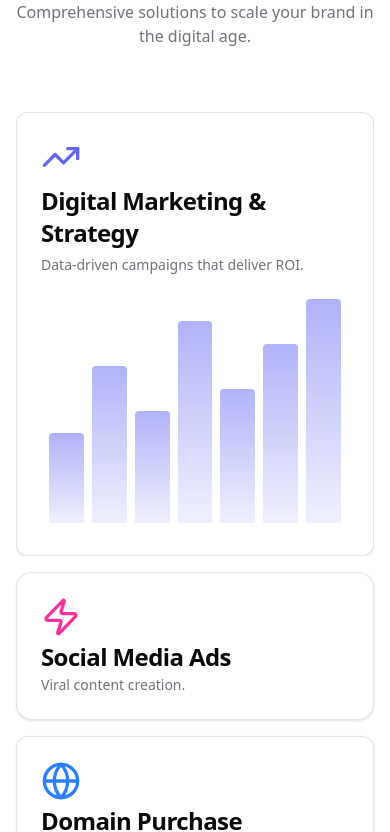
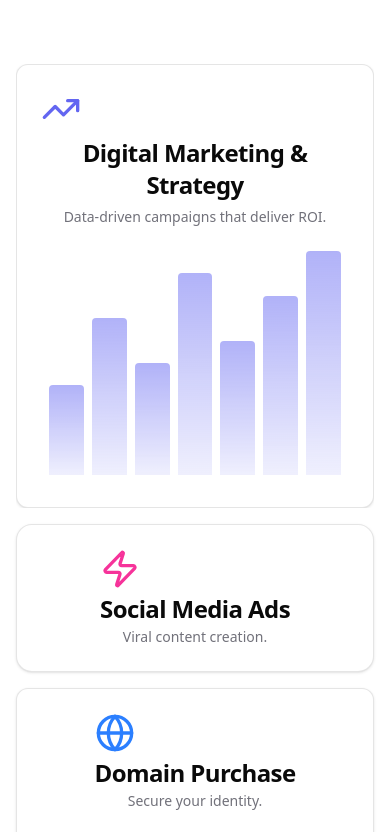
Before and after one commit to mohdajnas/sociup-agency, a Next.js app: page / in a window 390 px wide. Shown: the part 992-1824 px from the top of the page. Built offline with nearby package versions, Linux system fonts and the light colour scheme; grey boxes are pictures that could not be loaded.

Commit message:
mobile view

```diff
--- a/src/components/sections/About.tsx
+++ b/src/components/sections/About.tsx
@@ -5,7 +5,7 @@ import { Button } from "@/components/ui/button";
 
 const About = () => {
     return (
-        <section id="about" className="container mx-auto px-4 py-24">
+        <section id="about" className="container mx-auto px-4 py-12 md:py-24">
             <div className="grid grid-cols-1 md:grid-cols-2 gap-16 items-center">
 
                 <motion.div
@@ -31,6 +31,7 @@ const About = () => {
                     whileInView={{ opacity: 1, x: 0 }}
                     viewport={{ once: true }}
                     transition={{ duration: 0.6, delay: 0.2 }}
+                    className="flex flex-col items-center text-center md:items-start md:text-left"
                 >
                     <h2 className="text-4xl font-bold tracking-tighter sm:text-5xl mb-6">
                         We are the architects of the new digital reality.
@@ -42,7 +43,7 @@ const About = () => {
                         We believe in the power of design to evoke emotion and the precision of code to deliver performance. Our mission is direct: to build brands that are impossible to ignore.
                     </p>
 
-                    <div className="flex gap-8">
+                    <div className="flex gap-8 justify-center md:justify-start">
                         <div>
                             <div className="text-3xl font-bold text-primary">50+</div>
                             <div className="text-sm text-muted-foreground">Projects Delivered</div>
--- a/src/components/sections/Contact.tsx
+++ b/src/components/sections/Contact.tsx
@@ -8,7 +8,7 @@ export default function Contact() {
     const [focused, setFocused] = useState<string | null>(null);
 
     return (
-        <section id="contact" className="container mx-auto px-4 py-24 min-h-[600px] flex items-center justify-center">
+        <section id="contact" className="container mx-auto px-4 py-12 md:py-24 min-h-[600px] flex items-center justify-center">
             <motion.div
                 initial={{ opacity: 0, y: 40 }}
                 whileInView={{ opacity: 1, y: 0 }}
--- a/src/components/sections/Hiring.tsx
+++ b/src/components/sections/Hiring.tsx
@@ -25,7 +25,7 @@ export default function Hiring() {
     };
 
     return (
-        <section className="py-24 px-4 bg-muted/30">
+        <section className="py-12 md:py-24 px-4 bg-muted/30">
             <div className="container mx-auto flex flex-col items-center">
 
                 {/* Cleaner Toggle Implementation */}
--- a/src/components/sections/Process.tsx
+++ b/src/components/sections/Process.tsx
@@ -33,7 +33,7 @@ const steps = [
 
 const Process = () => {
     return (
-        <section id="process" className="container mx-auto px-4 py-24 bg-muted/30">
+        <section id="process" className="container mx-auto px-4 py-12 md:py-24 bg-muted/30">
             <div className="mb-16 flex flex-col items-center text-center">
                 <motion.h2
                     initial={{ opacity: 0, y: 20 }}
@@ -67,7 +67,7 @@ const Process = () => {
                             <div className="absolute top-0 right-0 p-8 opacity-10 font-black text-9xl group-hover:opacity-20 transition-opacity select-none">
                                 {step.order}
                             </div>
-                            <CardContent className="p-8 flex flex-col items-start h-full">
+                            <CardContent className="p-8 flex flex-col items-center text-center md:items-start md:text-left h-full">
                                 <div className="mb-6 rounded-full bg-primary/10 p-3 text-primary group-hover:scale-110 transition-transform">
                                     <step.icon className="h-6 w-6" />
                                 </div>
--- a/src/components/sections/Services.tsx
+++ b/src/components/sections/Services.tsx
@@ -29,7 +29,7 @@ const DomainCard = () => {
     };
 
     return (
-        <Card className="h-full glass-card hover:border-primary/50 transition-colors duration-500 flex flex-col">
+        <Card className="h-full glass-card hover:border-primary/50 transition-colors duration-500 flex flex-col items-center text-center md:items-start md:text-left">
             <CardHeader>
                 <div className="mb-2 h-10 w-10 text-blue-500">
                     <Globe className="h-full w-full" />
@@ -85,7 +85,7 @@ const DomainCard = () => {
 
 const Services = () => {
     return (
-        <section id="services" className="container mx-auto px-4 py-24">
+        <section id="services" className="container mx-auto px-4 py-12 md:py-24">
             <div className="mb-16 flex flex-col items-center text-center">
                 <motion.h2
                     initial={{ opacity: 0, y: 20 }}
@@ -115,7 +115,7 @@ const Services = () => {
                     transition={{ duration: 0.5 }}
                     className="group relative md:col-span-2 md:row-span-1 overflow-hidden"
                 >
-                    <Card className="h-full glass-card hover:border-primary/50 transition-colors duration-500">
+                    <Card className="h-full glass-card hover:border-primary/50 transition-colors duration-500 items-center text-center md:items-start md:text-left">
                         <CardHeader>
                             <div className="mb-2 h-10 w-10 text-primary">
                                 <TrendingUp className="h-full w-full" />
@@ -148,7 +148,7 @@ const Services = () => {
                     transition={{ duration: 0.5, delay: 0.1 }}
                     className="group md:col-span-1 md:row-span-2 h-full"
                 >
-                    <Card className="h-full glass-card hover:border-primary/50 transition-colors duration-500 flex flex-col overflow-hidden rounded-2xl">
+                    <Card className="h-full glass-card hover:border-primary/50 transition-colors duration-500 flex flex-col overflow-hidden rounded-2xl items-center text-center md:items-start md:text-left">
                         <CardHeader>
                             <div className="mb-2 h-10 w-10 text-pink-500">
                                 <Zap className="h-full w-full" />
@@ -199,7 +199,7 @@ const Services = () => {
                     transition={{ duration: 0.5, delay: 0.3 }}
                     className="group md:col-span-1 md:row-span-1"
                 >
-                    <Card className="h-full glass-card hover:border-primary/50 transition-colors duration-500">
+                    <Card className="h-full glass-card hover:border-primary/50 transition-colors duration-500 items-center text-center md:items-start md:text-left">
                         <CardHeader>
                             <div className="mb-2 h-10 w-10 text-green-500">
                                 <Users className="h-full w-full" />
--- a/src/components/sections/Work.tsx
+++ b/src/components/sections/Work.tsx
@@ -35,7 +35,7 @@ const projects = [
 
 const Work = () => {
     return (
-        <section id="works" className="container mx-auto px-4 py-24">
+        <section id="works" className="container mx-auto px-4 py-12 md:py-24">
             <div className="mb-16 flex flex-col items-center text-center">
                 <motion.h2
                     initial={{ opacity: 0, y: 20 }}
```
